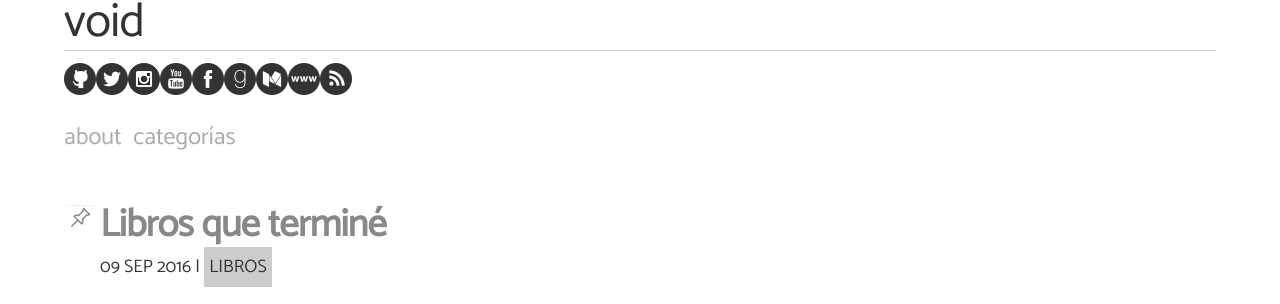
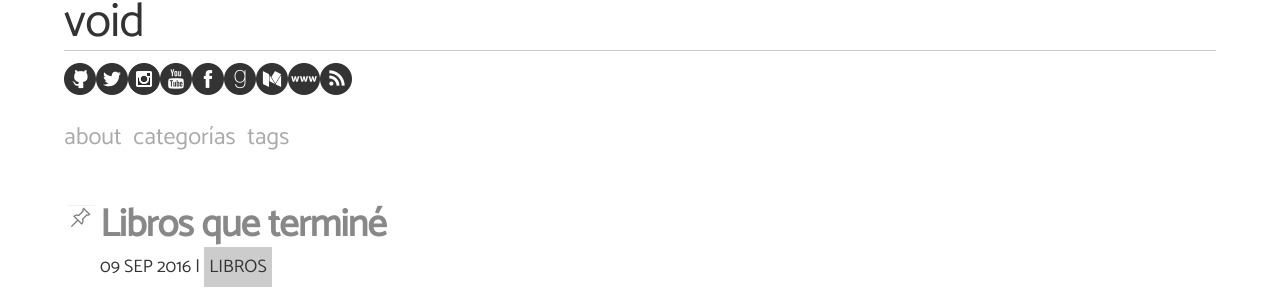
Before and after one commit to angelsimon/angelsimon.github.io, a Jekyll site: the page built from index.html, in a window 1280 px wide. Shown: the part 123-427 px from the top of the page. Built offline with Jekyll 4.4.1, drawn with Linux system fonts in a browser that asks for light colours; nearby versions of some CDN libraries; the list of posts is cut into pages by our own code.

Commit message:
Update _config.yml

```diff
--- a/_config.yml
+++ b/_config.yml
@@ -21,6 +21,8 @@ nav:
     href:           "about"
   - name:						"Categorías"
     href:						"categories"
+  - name:           "Tags"
+    href:           "tags"
 #  - name:           "Download"
 #    href:           "//github.com/gfjaru/Kiko/releases"
 
```
